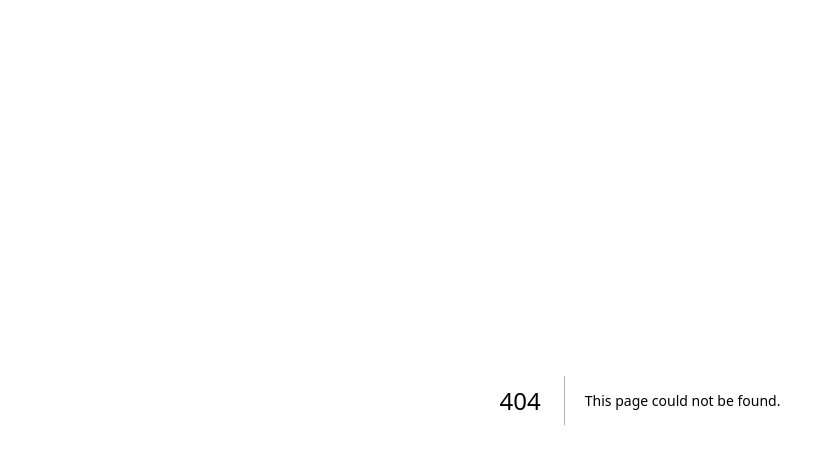
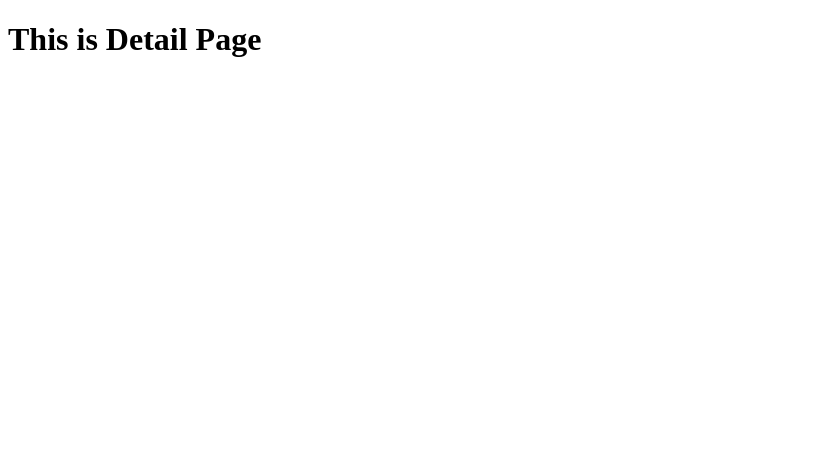
Before and after one commit to Hemant837/nextjs-practice, a Next.js app: page /news/something-important in a window 1280 px wide. Before the commit this address had no page. Shown: the top 464 px of the page, without its empty margins (0-835 px from the left). Built offline with nearby package versions, Linux system fonts and the light colour scheme.

Commit message:
Making Nested Routes

```diff
--- a/pages/AboutUs.js
+++ b/pages/about-us/index.js
@@ -1,3 +1,5 @@
+// our-domain.com/about-us
+
 function AboutUsPage() {
   return <h1>This is About Us Page</h1>;
 }
--- a/pages/index.js
+++ b/pages/index.js
@@ -1,3 +1,5 @@
+// our-domain.com/
+
 function HomePage() {
   return <h1>This is Home Page</h1>;
 }
--- a/pages/news.js
+++ b/pages/news/index.js
@@ -1,3 +1,5 @@
+// our-domain.com/news
+
 function NewsPage() {
   return <h1>This is News Page</h1>;
 }
--- /dev/null
+++ b/pages/news/something-important/index.js
@@ -0,0 +1,7 @@
+// our-domain.com/news/something-important
+
+function DetailPage() {
+  return <h1>This is Detail Page</h1>;
+}
+
+export default DetailPage;
```
Also changed, not shown: pages/about-us/developer/index.js (added, +7 -0 lines).
